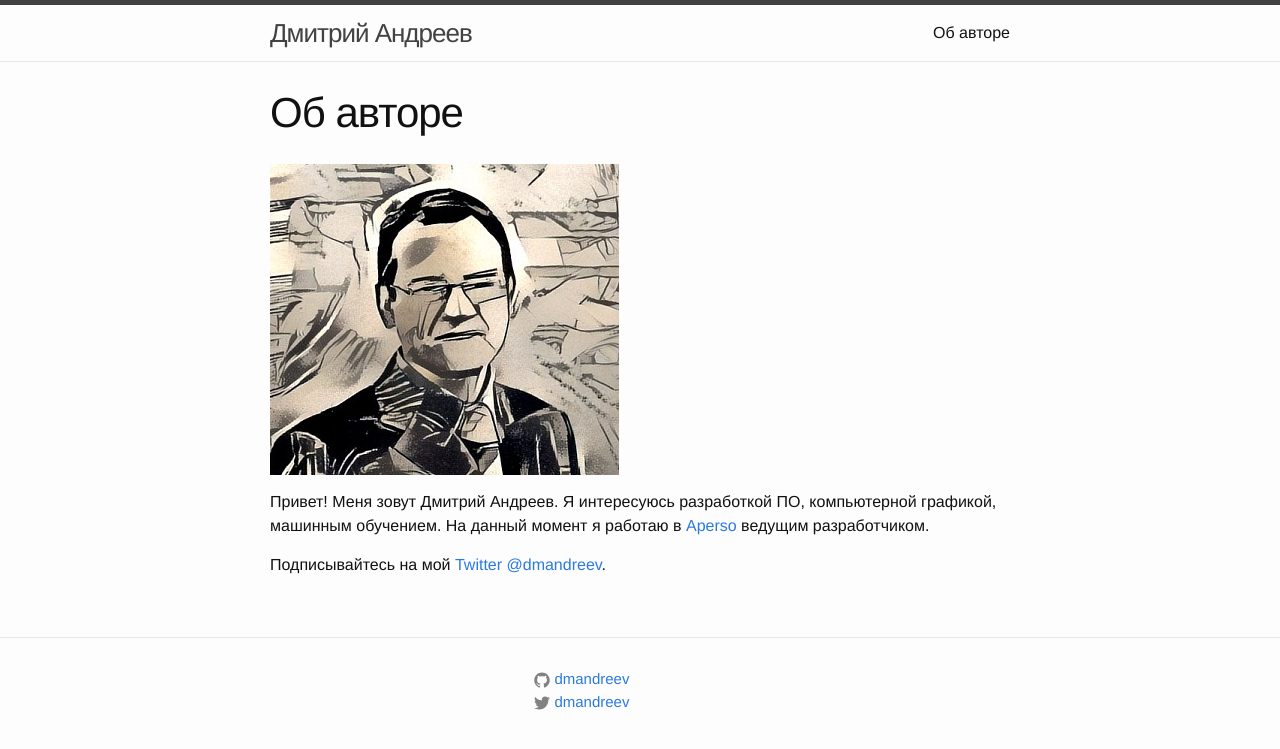
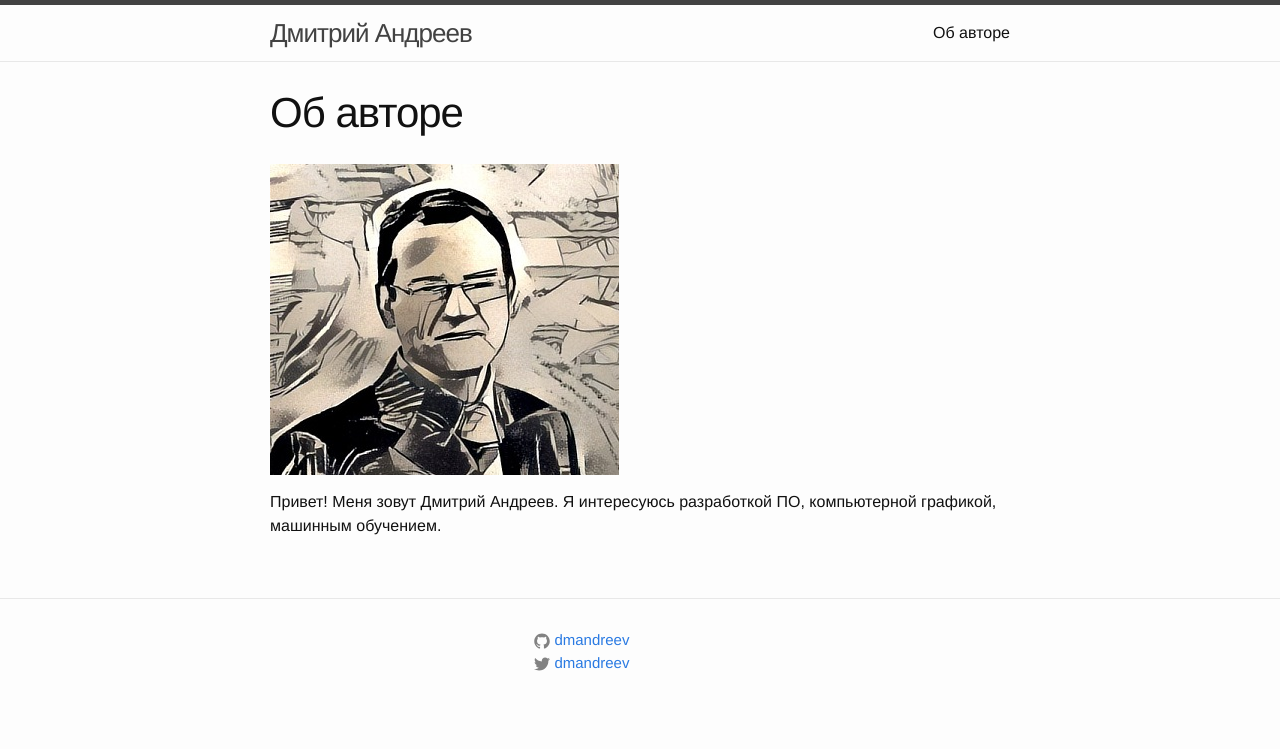
Before and after one commit to dmandreev/dmandreev.github.io, a Jekyll site: the page built from about.md, in a window 1280 px wide. Shown: the top 749 px of the page. Built offline with Jekyll 4.4.1, drawn with Linux system fonts in a browser that asks for light colours.

Commit message:
about changes

```diff
--- a/about.md
+++ b/about.md
@@ -8,7 +8,3 @@ permalink: /about/
 
 
 Привет! Меня зовут Дмитрий Андреев. Я интересуюсь разработкой ПО, компьютерной графикой, машинным обучением.
-На данный момент я работаю в [Aperso](http://www.aperso.com) ведущим разработчиком.
-
-
-Подписывайтесь на мой [Twitter @dmandreev](https://twitter.com/dmandreev).
```
